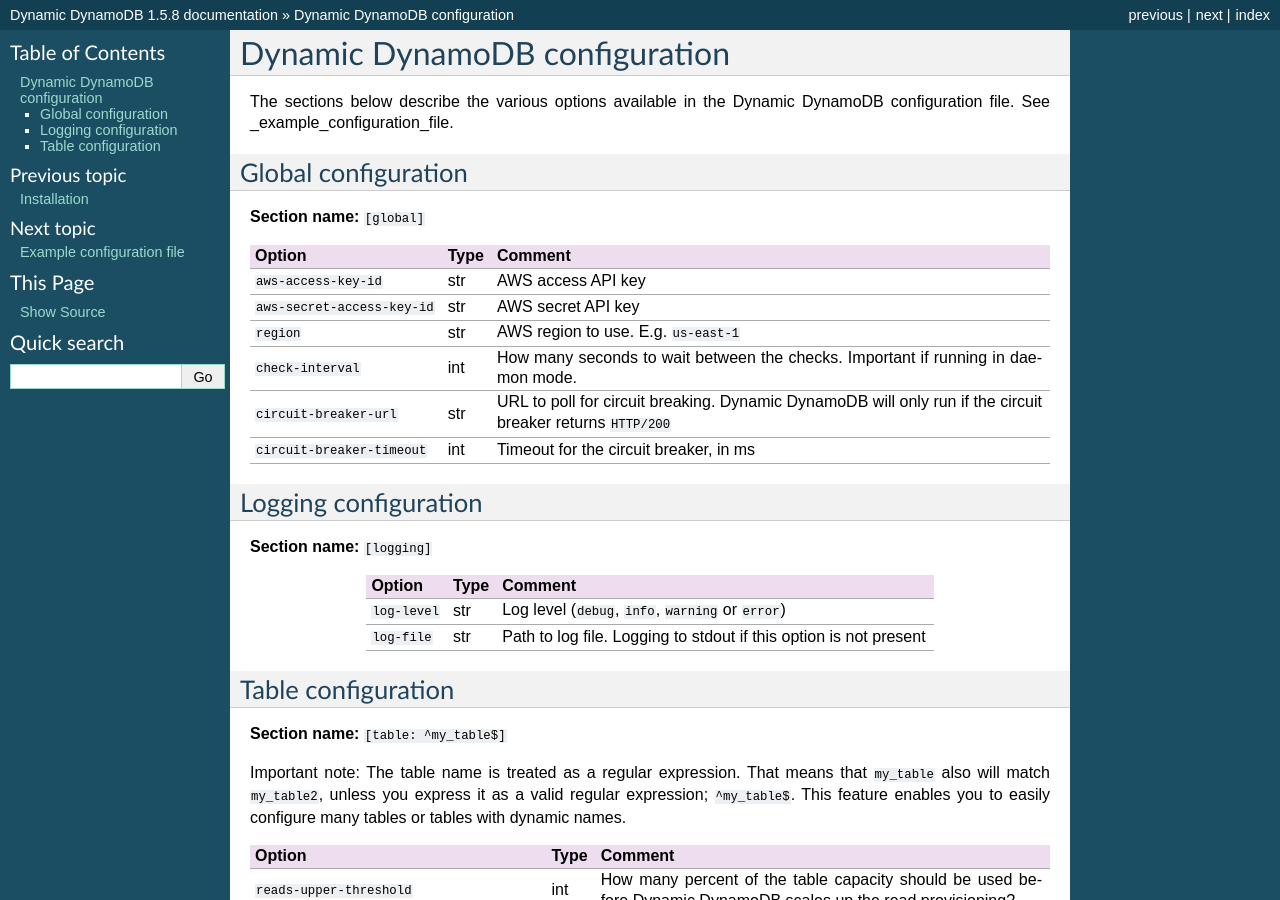
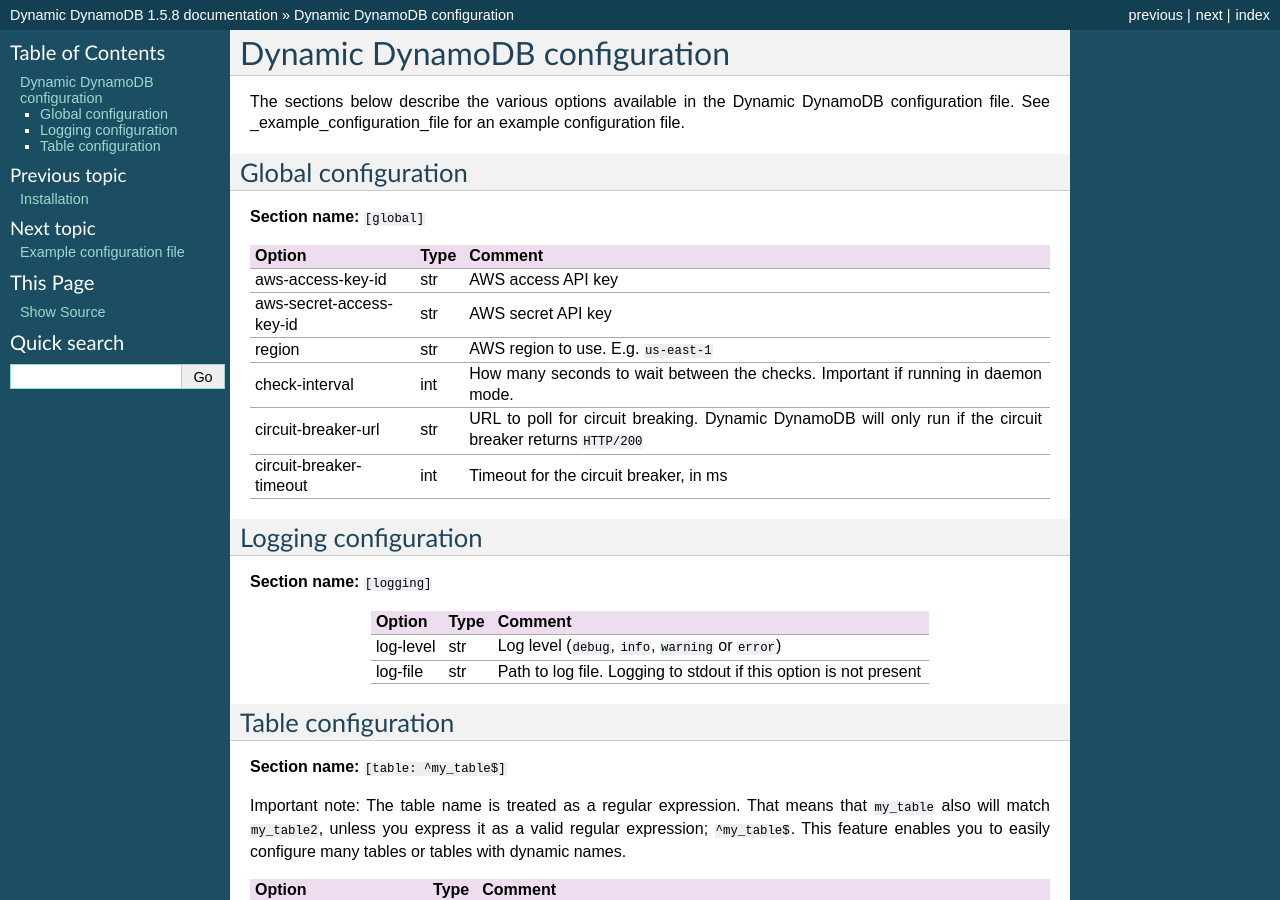
Before and after one commit to sebdah/dynamic-dynamodb, a Sphinx documentation site: the page built from docs/configuration_options.rst, in a window 1280 px wide and 900 px high. Built offline with Sphinx 7.4.7, drawn with Linux system fonts in a browser that asks for light colours.

Commit message:
Fixed documentation syntax #80

```diff
--- a/docs/configuration_options.rst
+++ b/docs/configuration_options.rst
@@ -1,7 +1,7 @@
 Dynamic DynamoDB configuration
 ==============================
 
-The sections below describe the various options available in the Dynamic DynamoDB configuration file. See :ref:`_example_configuration_file`.
+The sections below describe the various options available in the Dynamic DynamoDB configuration file. See :ref:`_example_configuration_file <Example configuration>` for an example configuration file.
 
 Global configuration
 --------------------
@@ -11,12 +11,12 @@
 ===================================== ==== ==========================================
 Option                                Type Comment
 ===================================== ==== ==========================================
-``aws-access-key-id``                 str  AWS access API key
-``aws-secret-access-key-id``          str  AWS secret API key
-``region``                            str  AWS region to use. E.g. ``us-east-1``
-``check-interval``                    int  How many seconds to wait between the checks. Important if running in daemon mode.
-``circuit-breaker-url``               str  URL to poll for circuit breaking. Dynamic DynamoDB will only run if the circuit breaker returns ``HTTP/200``
-``circuit-breaker-timeout``           int  Timeout for the circuit breaker, in ms
+aws-access-key-id                     str  AWS access API key
+aws-secret-access-key-id              str  AWS secret API key
+region                                str  AWS region to use. E.g. ``us-east-1``
+check-interval                        int  How many seconds to wait between the checks. Important if running in daemon mode.
+circuit-breaker-url                   str  URL to poll for circuit breaking. Dynamic DynamoDB will only run if the circuit breaker returns ``HTTP/200``
+circuit-breaker-timeout               int  Timeout for the circuit breaker, in ms
 ===================================== ==== ==========================================
 
 Logging configuration
@@ -27,8 +27,8 @@
 ===================================== ==== ==========================================
 Option                                Type Comment
 ===================================== ==== ==========================================
-``log-level``                         str  Log level (``debug``, ``info``, ``warning`` or ``error``)
-``log-file``                          str  Path to log file. Logging to stdout if this option is not present
+log-level                             str  Log level (``debug``, ``info``, ``warning`` or ``error``)
+log-file                              str  Path to log file. Logging to stdout if this option is not present
 ===================================== ==== ==========================================
 
 Table configuration
@@ -41,24 +41,24 @@
 ========================================== ==== ==========================================
 Option                                     Type Comment
 ========================================== ==== ==========================================
-``reads-upper-threshold``                  int  How many percent of the table capacity should be used before Dynamic DynamoDB scales up the read provisioning?
-``reads-lower-threshold``                  int  How many percent of the table capacity should be used before Dynamic DynamoDB scales down the read provisioning?
-``increase-reads-with``                    int  Number of units or percent we should scale up the provisioning with. Choose entity with ``increase-reads-unit``.
-``decrease-reads-with``                    int  Number of units or percent we should scale down the provisioning with. Choose entity with ``decrease-reads-unit``.
-``increase-reads-unit``                    str  Set if we should scale up in ``units`` or ``percent``
-``decrease-reads-unit``                    str  Set if we should scale down in ``units`` or ``percent``
-``min-provisioned-reads``                  int  Minimum number of read units for the table
-``max-provisioned-reads``                  int  Maximum number of read units for the table
-``writes-upper-threshold``                 int  How many percent of the table capacity should be used before Dynamic DynamoDB scales up the write provisioning?
-``writes-lower-threshold``                 int  How many percent of the table capacity should be used before Dynamic DynamoDB scales down the write provisioning?
-``increase-writes-with``                   int  Number of units or percent we should scale up the provisioning with. Choose entity with ``increase-writes-unit``.
-``decrease-writes-with``                   int  Number of units or percent we should scale down the provisioning with. Choose entity with ``decrease-writes-unit``.
-``increase-writes-unit``                   str  Set if we should scale up in ``units`` or ``percent``
-``decrease-writes-unit``                   str  Set if we should scale down in ``units`` or ``percent``
-``min-provisioned-writes``                 int  Minimum number of write units for the table
-``max-provisioned-writes``                 int  Maximum number of write units for the table
-``maintenance-windows``                    str  Force Dynamic DynamoDB to operate within maintenance windows. E.g. ``22:00-23:59,00:00-06:00``
-``allow-scaling-down-reads-on-0-percent``  bool Allow down scaling of read units when 0% is used.
-``allow-scaling-down-writes-on-0-percent`` bool Allow down scaling of write units when 0% is used.
-``always-decrease-rw-together``            bool Restric scale down to only happen when both reads AND writes are in need of scaling down. Set this to ``true`` to minimize down scaling.
+reads-upper-threshold                      int  How many percent of the table capacity should be used before Dynamic DynamoDB scales up the read provisioning?
+reads-lower-threshold                      int  How many percent of the table capacity should be used before Dynamic DynamoDB scales down the read provisioning?
+increase-reads-with                        int  Number of units or percent we should scale up the provisioning with. Choose entity with ``increase-reads-unit``.
+decrease-reads-with                        int  Number of units or percent we should scale down the provisioning with. Choose entity with ``decrease-reads-unit``.
+increase-reads-unit                        str  Set if we should scale up in ``units`` or ``percent``
+decrease-reads-unit                        str  Set if we should scale down in ``units`` or ``percent``
+min-provisioned-reads                      int  Minimum number of read units for the table
+max-provisioned-reads                      int  Maximum number of read units for the table
+writes-upper-threshold                     int  How many percent of the table capacity should be used before Dynamic DynamoDB scales up the write provisioning?
+writes-lower-threshold                     int  How many percent of the table capacity should be used before Dynamic DynamoDB scales down the write provisioning?
+increase-writes-with                       int  Number of units or percent we should scale up the provisioning with. Choose entity with ``increase-writes-unit``.
+decrease-writes-with                       int  Number of units or percent we should scale down the provisioning with. Choose entity with ``decrease-writes-unit``.
+increase-writes-unit                       str  Set if we should scale up in ``units`` or ``percent``
+decrease-writes-unit                       str  Set if we should scale down in ``units`` or ``percent``
+min-provisioned-writes                     int  Minimum number of write units for the table
+max-provisioned-writes                     int  Maximum number of write units for the table
+maintenance-windows                        str  Force Dynamic DynamoDB to operate within maintenance windows. E.g. ``22:00-23:59,00:00-06:00``
+allow-scaling-down-reads-on-0-percent      bool Allow down scaling of read units when 0% is used.
+allow-scaling-down-writes-on-0-percent     bool Allow down scaling of write units when 0% is used.
+always-decrease-rw-together                bool Restric scale down to only happen when both reads AND writes are in need of scaling down. Set this to ``true`` to minimize down scaling.
 ========================================== ==== ==========================================
--- a/docs/example_configuration.rst
+++ b/docs/example_configuration.rst
@@ -91,4 +91,4 @@
     # of scaling down. Set this to "true" to minimize down scaling.
     #always-decrease-rw-together: true
 
-Note: The configuration of tables support regular expressions so you could write ``[table: log_* ]` if you want to target multiple tables with one config section.
+Note: The configuration of tables support regular expressions so you could write ``[table: log_* ]`` if you want to target multiple tables with one config section.
```
